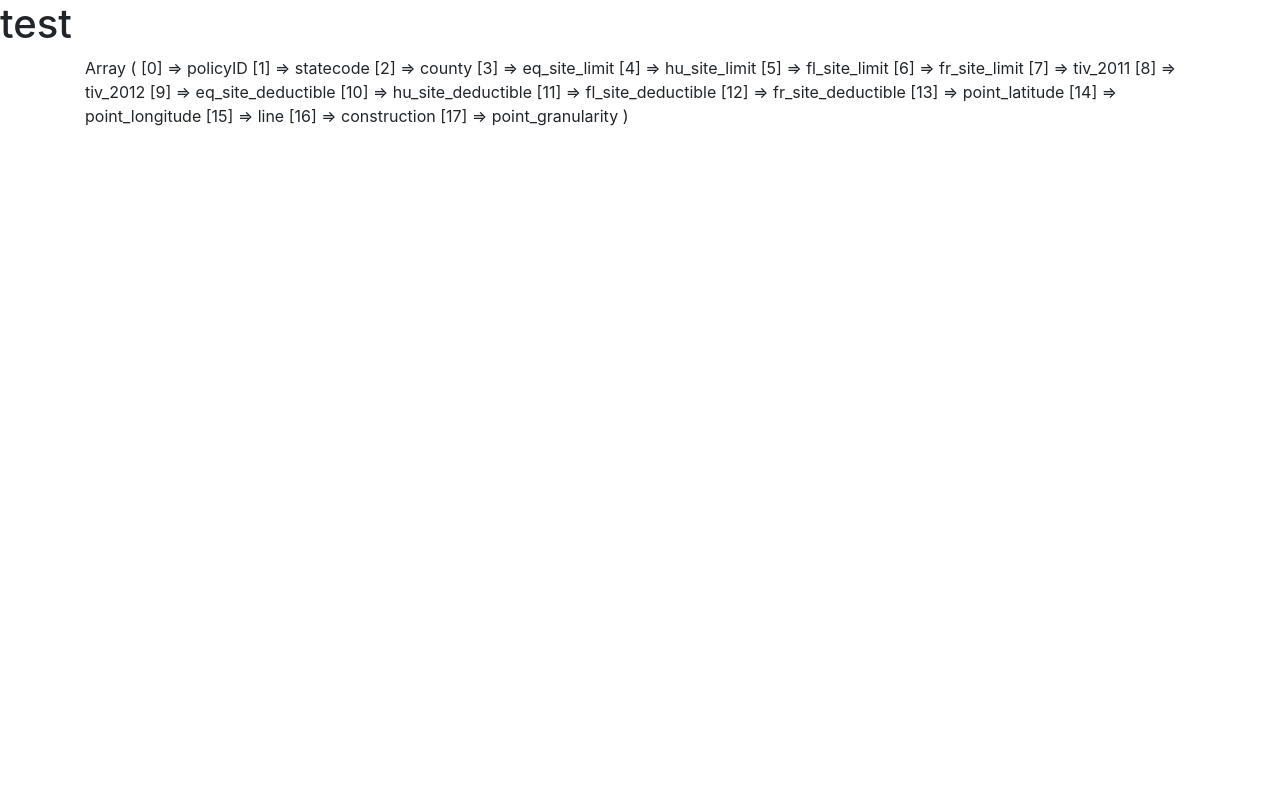
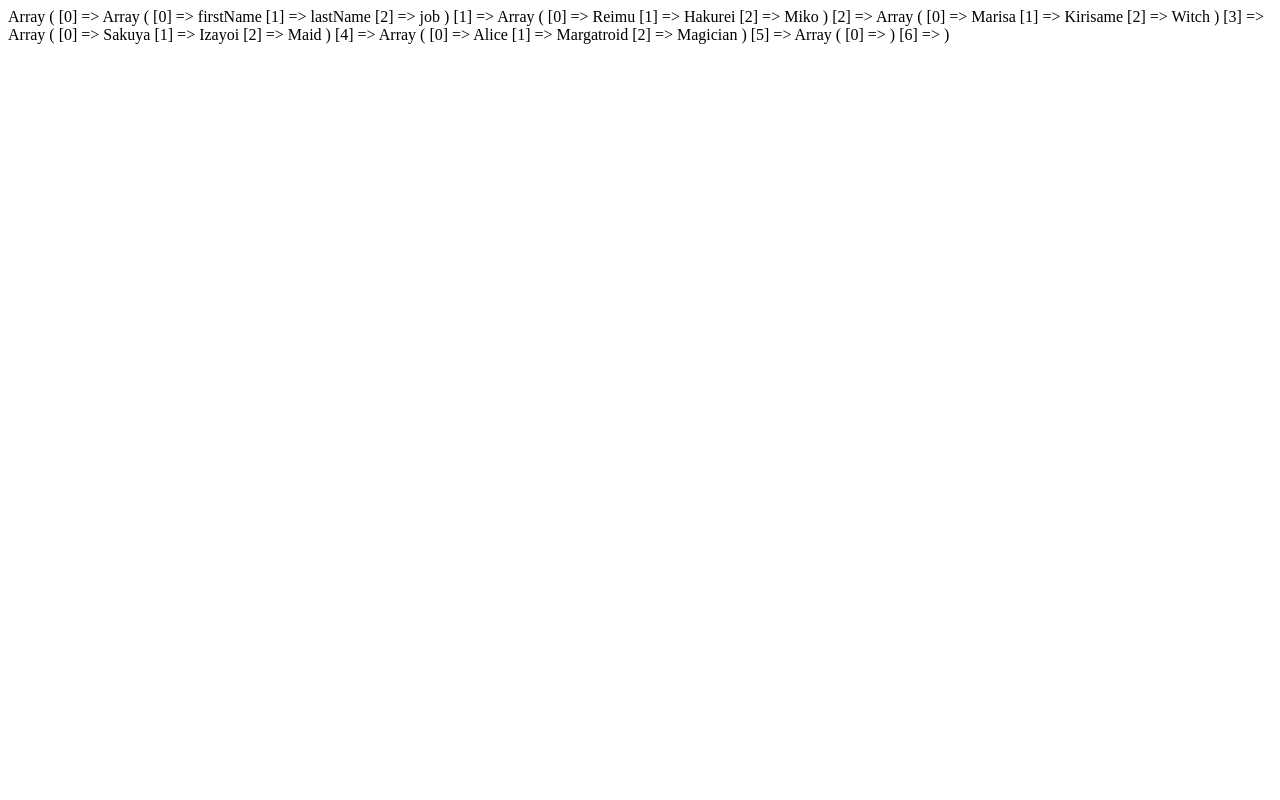
Before and after one commit to ja582/is218assignment2, a PHP site: page / in a window 1280 px wide. Run offline with PHP 8.4, Linux system fonts and the light colour scheme.

Commit message:
Feature: display arrays from the insurance_small.csv

```diff
--- a/index.php
+++ b/index.php
@@ -1,33 +1,29 @@
-<!doctype html>
-<html lang="en">
-<head>
-    <!-- Required meta tags -->
-    <meta charset="utf-8">
-    <meta name="viewport" content="width=device-width, initial-scale=1, shrink-to-fit=no">
+<?php
 
-    <!-- Bootstrap CSS -->
-    <link rel="stylesheet" href="https://stackpath.bootstrapcdn.com/bootstrap/4.3.1/css/bootstrap.min.css" integrity="sha384-ggOyR0iXCbMQv3Xipma34MD+dH/1fQ784/j6cY/iJTQUOhcWr7x9JvoRxT2MZw1T" crossorigin="anonymous">
+main::start("insurance_small.csv");
+class main
+{
+    static public function start($filename){
 
-    <title>Hello, world!</title>
-</head>
-<body>
-<h1>
-    <?php
-    echo "test";
-    ?>
-</h1>
-<div class = "container">
-    <?php
-    $file = fopen("insurance_small.csv","r");
-    print_r(fgetcsv($file));
-    fclose($file)
-    ?>
-</div>
+        $records = csv::getRecords($filename);
 
-<!-- Optional JavaScript -->
-<!-- jQuery first, then Popper.js, then Bootstrap JS -->
-<script src="https://code.jquery.com/jquery-3.3.1.slim.min.js" integrity="sha384-q8i/X+965DzO0rT7abK41JStQIAqVgRVzpbzo5smXKp4YfRvH+8abtTE1Pi6jizo" crossorigin="anonymous"></script>
-<script src="https://cdnjs.cloudflare.com/ajax/libs/popper.js/1.14.7/umd/popper.min.js" integrity="sha384-UO2eT0CpHqdSJQ6hJty5KVphtPhzWj9WO1clHTMGa3JDZwrnQq4sF86dIHNDz0W1" crossorigin="anonymous"></script>
-<script src="https://stackpath.bootstrapcdn.com/bootstrap/4.3.1/js/bootstrap.min.js" integrity="sha384-JjSmVgyd0p3pXB1rRibZUAYoIIy6OrQ6VrjIEaFf/nJGzIxFDsf4x0xIM+B07jRM" crossorigin="anonymous"></script>
-</body>
-</html>
+        print_r($records);
+
+    }
+}
+
+class csv{
+    static public function getRecords($filename){
+        $file = fopen($filename, "r");
+
+        while (!feof($file)) {
+            $record = fgetcsv($file);
+
+            $records[] = $record;
+        }
+
+        fclose($file);
+        return $records;
+    }
+
+}
--- a/insurance_small.csv
+++ b/insurance_small.csv
@@ -1,9 +1,5 @@
-policyID,statecode,county,eq_site_limit,hu_site_limit,fl_site_limit,fr_site_limit,tiv_2011,tiv_2012,eq_site_deductible,hu_site_deductible,fl_site_deductible,fr_site_deductible,point_latitude,point_longitude,line,construction,point_granularity
-119736,FL,CLAY COUNTY,498960,498960,498960,498960,498960,792148.9,0,9979.2,0,0,30.102261,-81.711777,Residential,Masonry,1
-448094,FL,CLAY COUNTY,1322376.3,1322376.3,1322376.3,1322376.3,1322376.3,1438163.57,0,0,0,0,30.063936,-81.707664,Residential,Masonry,3
-206893,FL,CLAY COUNTY,190724.4,190724.4,190724.4,190724.4,190724.4,192476.78,0,0,0,0,30.089579,-81.700455,Residential,Wood,1
-333743,FL,CLAY COUNTY,0,79520.76,0,0,79520.76,86854.48,0,0,0,0,30.063236,-81.707703,Residential,Wood,3
-172534,FL,CLAY COUNTY,0,254281.5,0,254281.5,254281.5,246144.49,0,0,0,0,30.060614,-81.702675,Residential,Wood,1
-163526,FL,BAKER COUNTY,0,45932.5,0,0,45932.5,73699.25,0,0,0,0,30.2763,-82.1278,Residential,Wood,4
-278995,FL,BAKER COUNTY,0,37894.32,0,0,37894.32,31070.91,0,0,0,0,30.282595,-82.121315,Residential,Wood,1
-875706,FL,BAKER COUNTY,0,126314.39,0,0,126314.39,170615.37,0,0,0,0,30.282627,-82.126732,Residential,Wood,3
+firstName,lastName,job
+Reimu,Hakurei,Miko
+Marisa,Kirisame,Witch
+Sakuya,Izayoi,Maid
+Alice,Margatroid,Magician
```
